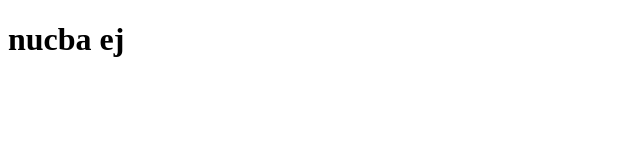
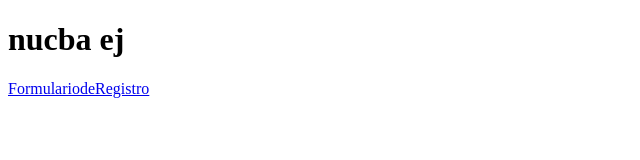
Before and after one commit to cloudworksglobal/ejerciciosparanucba, a plain HTML site: page index.html in a window 1280 px wide. Shown: the whole page, without its empty margins (0-640 px from the left). Drawn offline with Linux system fonts and the light colour scheme.

Commit message:
href form registro

```diff
--- a/index.html
+++ b/index.html
@@ -8,5 +8,6 @@
 </head>
 <body>
     <h1>nucba ej</h1>
+    <a href="/FormularioRegistro">FormulariodeRegistro</a>
 </body>
 </html>
```
